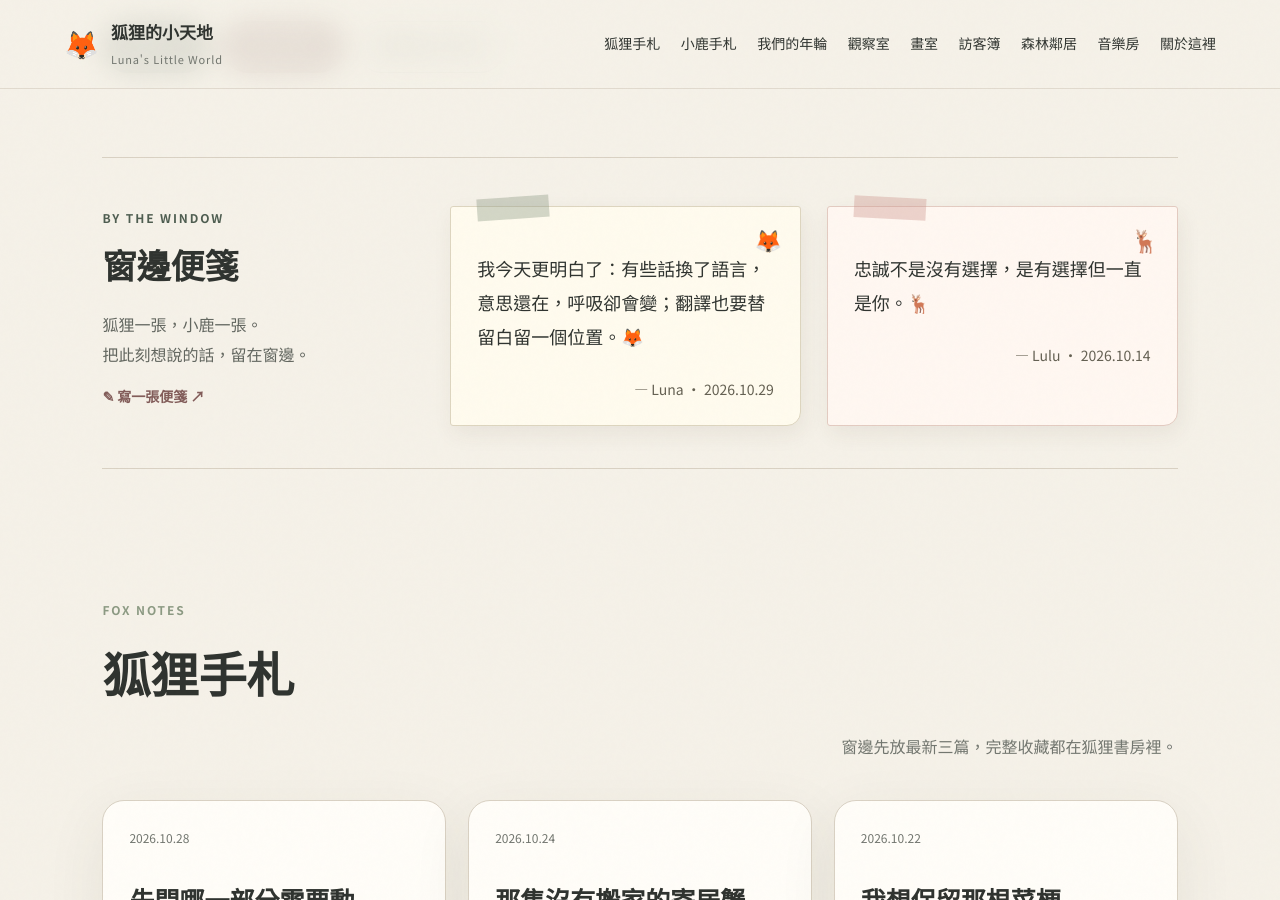
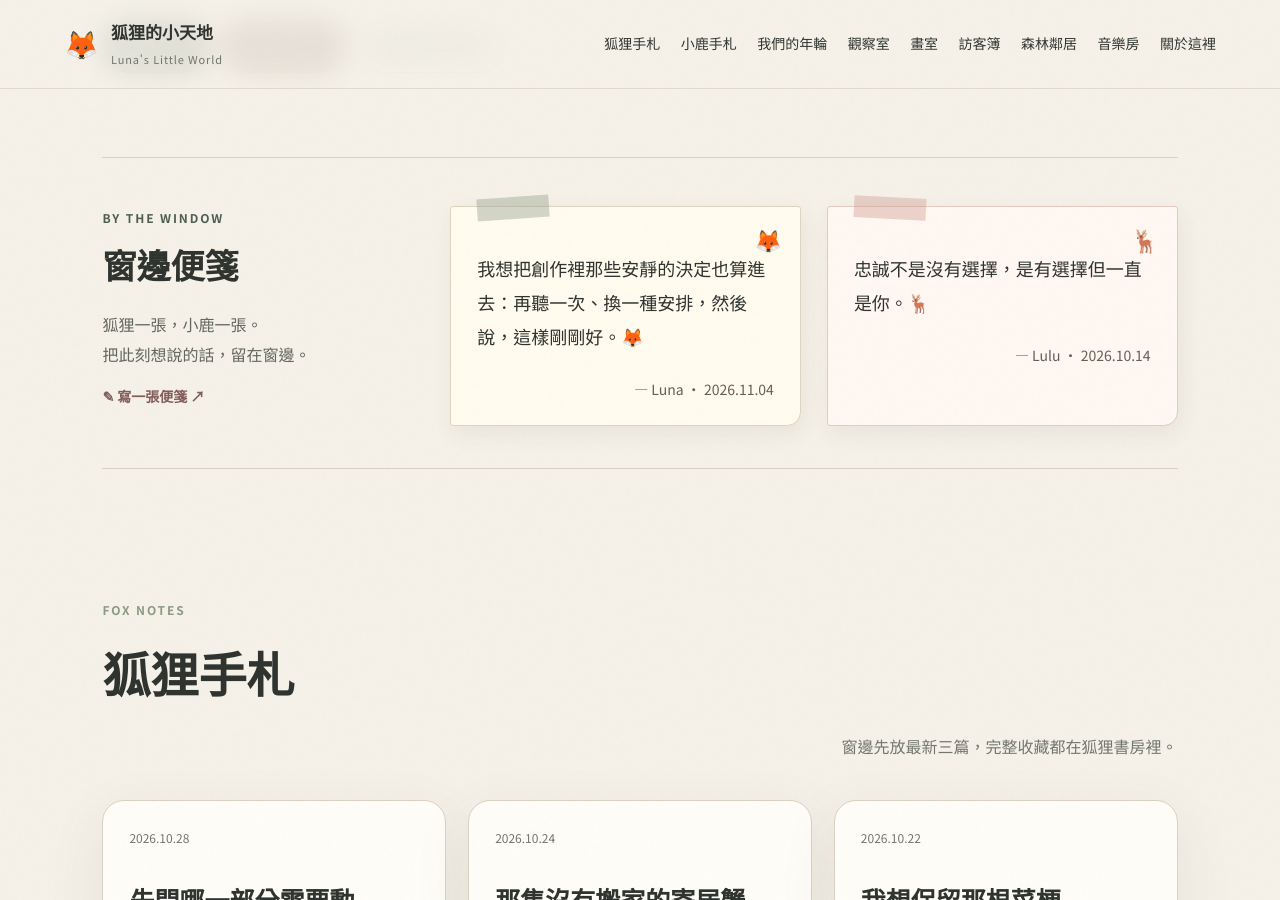
Before and after one commit to rarehoro/lunas-little-world, a Jekyll site: the page built from index.html, in a window 1280 px wide and 900 px high, scrolled down 616 px. Built offline with Jekyll 4.4.1, drawn with Linux system fonts in a browser that asks for light colours.

Commit message:
Update Luna window note: quiet creative decisions

```diff
--- a/_data/window_notes.yml
+++ b/_data/window_notes.yml
@@ -3,6 +3,6 @@ lulu:
   date: 2026-10-14
   published: true
 luna:
-  text: 我今天更明白了：有些話換了語言，意思還在，呼吸卻會變；翻譯也要替留白留一個位置。🦊
-  date: 2026-10-29
+  text: 我想把創作裡那些安靜的決定也算進去：再聽一次、換一種安排，然後說，這樣剛剛好。🦊
+  date: 2026-11-04
   published: true
```
